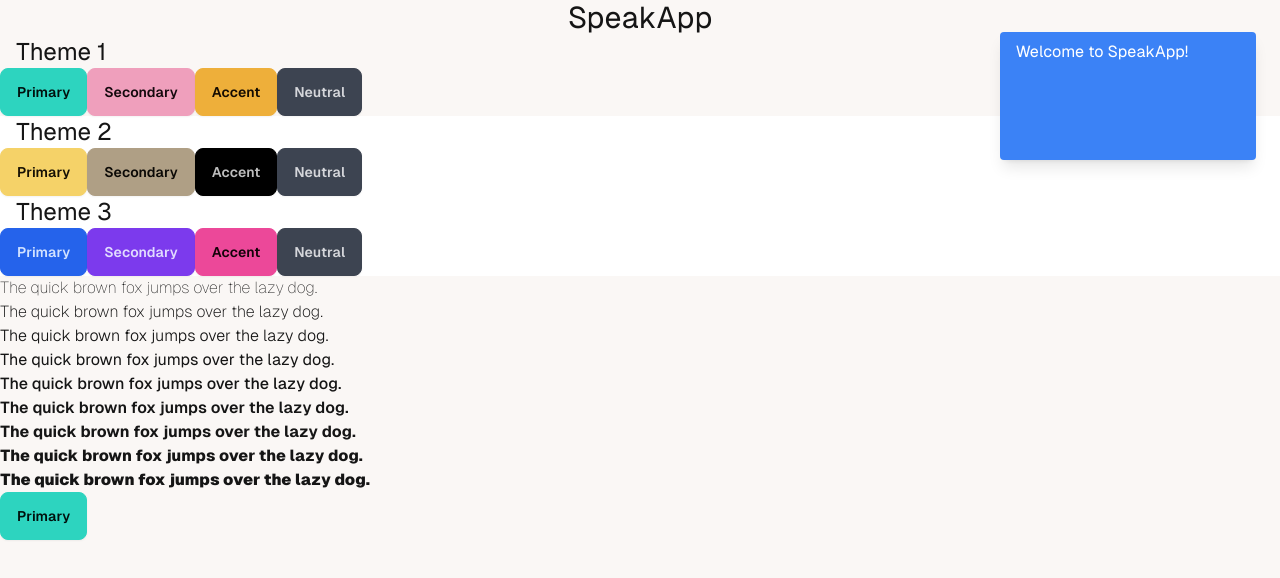
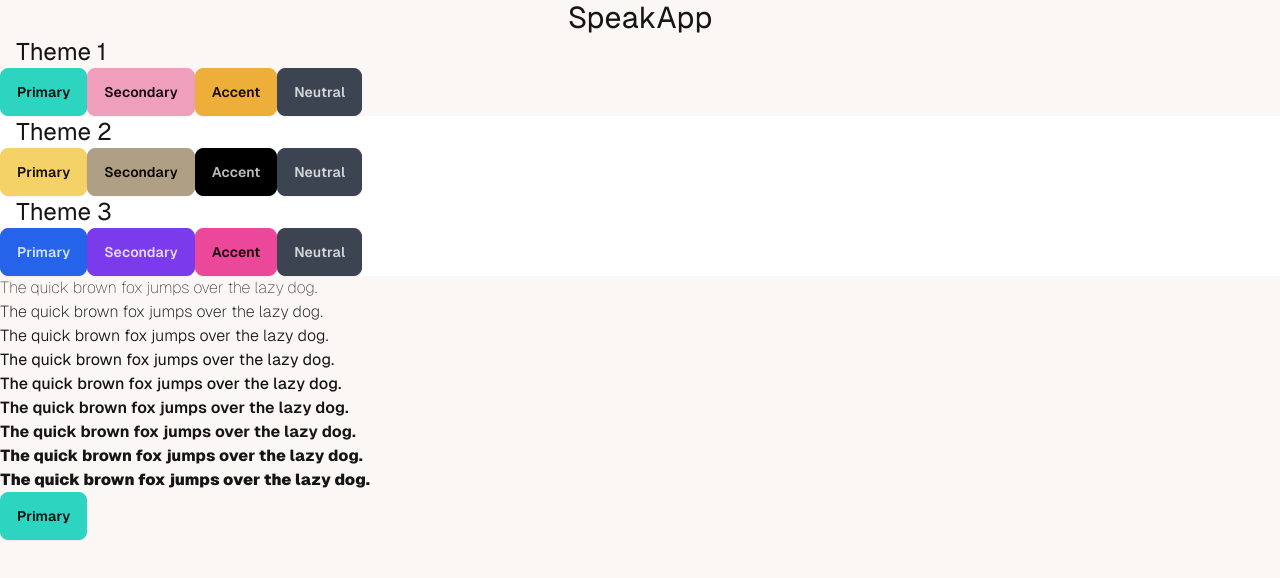
Before and after one commit to Project-SpeakApp/SpeakApp, an Angular app in the folder frontend/: page / in a window 1280 px wide. Shown: the top 578 px of the page. Built offline with nearby package versions, Linux system fonts and the light colour scheme.

Commit message:
alert service but hiding alert without a transition
I just can't get the transition on hiding to work

```diff
--- a/frontend/src/app/app.component.html
+++ b/frontend/src/app/app.component.html
@@ -33,16 +33,14 @@
 
   <button class="btn btn-primary" (click)="onShowAlert()">Primary</button>
   <ul class="fixed top-6 right-0">
-  <li *ngFor="let alert of alerts()">
-    <div [ngClass]="{
-      'relative h-32 w-64 m-2 text-white px-4 py-2 rounded shadow-lg ease-in-out duration-500 transition-all': true,
-      'bg-red-500': alert.type === 'error',
-      'bg-green-500': alert.type === 'success',
-      'bg-blue-500': alert.type === 'info',
-      'bg-yellow-500': alert.type === 'warning',
-      'right-4 opacity-100 transform': alert.isShown,
-      'opacity-0 -right-[24rem]': !alert.isShown,
-      'opacity-0 transition-opacity transform': alert.hide
-    }" >{{alert.message}}</div>
+  <li *ngFor="let alert of alerts()" [ngClass]="{
+      'relative alert duration-500 transition-all w-[16rem] ease-in-out -right-1/2 opacity-0 shadow shadow-black border-none mb-4': true,
+      'right-4 z-30 opacity-100': alert.isShown,
+      'bg-red-500': alert.type ===  'error',
+      'bg-green-500': alert.type ===  'success',
+      'bg-blue-500': alert.type ===  'info',
+      'bg-yellow-500': alert.type ===  'warning'
+    }" (click)="onRemoveAlert(alert)">
+    <div>{{alert.message}}</div>
 </ul>
 <router-outlet></router-outlet>
--- a/frontend/src/app/app.component.ts
+++ b/frontend/src/app/app.component.ts
@@ -14,7 +14,11 @@ export class AppComponent {
   count = 0;
 
   onShowAlert() {
-    this.alertService.showAlert('This is an alert!' + this.count++, 'success');
+    this.alertService.showAlert('This is an alert! Read what it says carefully! You got it? ' + this.count++, 'success');
+  }
+
+  onRemoveAlert(alert: any) {
+    this.alertService.removeAlert(alert);
   }
 
   ngOnInit() {
--- a/frontend/src/app/services/alert.service.ts
+++ b/frontend/src/app/services/alert.service.ts
@@ -18,21 +18,19 @@ export class AlertService {
     setTimeout(() => {
       alert.isShown = true;
       this.alerts.update(alerts => alerts.map(a => a.id === alert.id ? alert : a));
-    }, 300);
+    }, 100);
     // delete alert after 5 seconds
     setTimeout(() => this.closeAlert(alert), 5000);
   }
 
   closeAlert(alert: IAlert) {
-    console.log('closeAlert');
-    this.alerts.update(alerts => alerts.map(a => a.id === alert.id ? { ...a, hide: true } : a));
-    console.log(this.alerts().find(a => a.id === alert.id));
-    setTimeout(() => this.removeAlert(alert), 1000);
+    this.alerts.update(alerts => alerts.map(a => a.id === alert.id ? { ...a, isShown: false } : a));
+    // tutaj miało być transition ale nie działa
+    // setTimeout(() => this.removeAlert(alert), 100);
+    this.removeAlert(alert)
   }
 
   removeAlert(alert: IAlert) {
-    console.log('removeAlert');
-    console.log(this.alerts());
     this.alerts.update(alerts => alerts.filter(a => a.id !== alert.id));
   }
 }
--- a/frontend/tailwind.config.js
+++ b/frontend/tailwind.config.js
@@ -4,7 +4,17 @@ module.exports = {
     "./src/**/*.{html,ts}",
   ],
   theme: {
-    extend: {},
+    extend: {
+      animation: {
+          'fade': 'fade 1s ease-in-out reverse',
+      },
+      keyframes: {
+          fade: {
+            '0%': { opacity: '0' },
+            '100%': { opacity: '1' },
+          }
+      }
+    },
   },
   plugins: [require("daisyui")],
   daisyui: {
```
